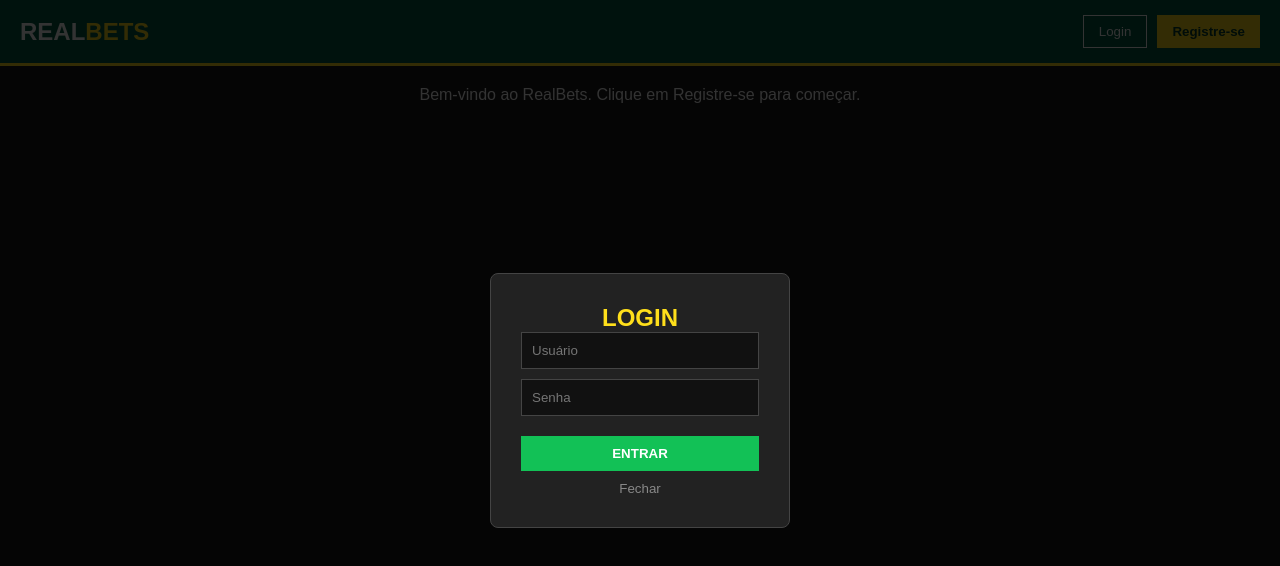
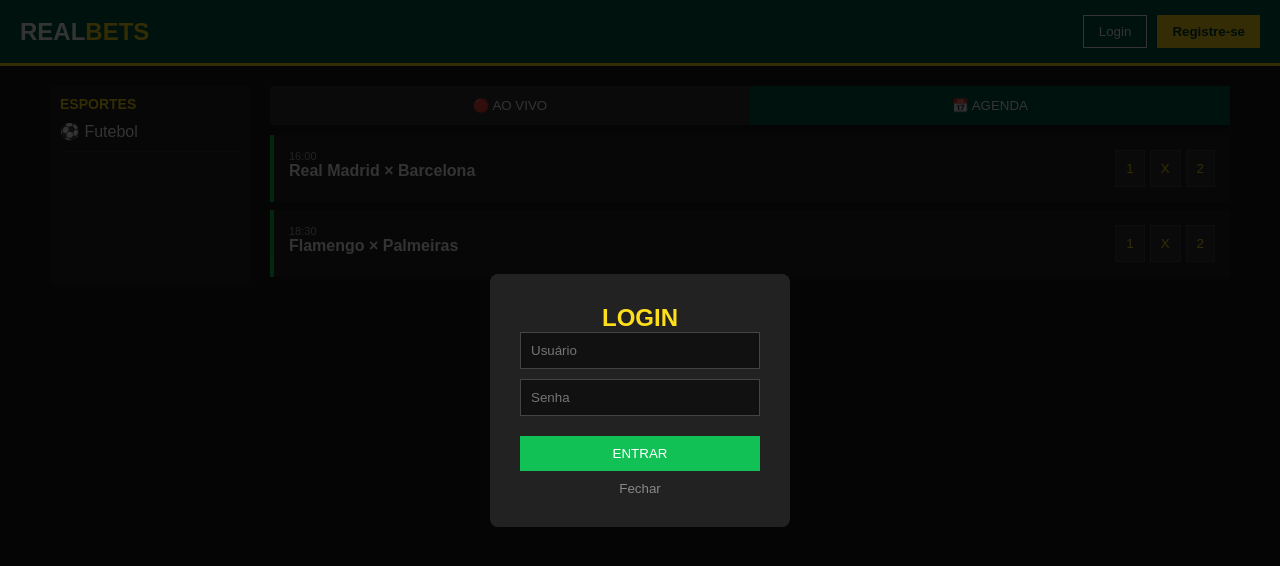
Before and after one commit to rianp7221-ship-it/realbets, a Next.js app in the folder realbets/: page / in a window 1280 px wide. Both pictures are taken after a click on the button "Login". Shown: the top 566 px of the page. Built offline with nearby package versions, Linux system fonts and the light colour scheme.

Commit message:
Update page.js

```diff
--- a/realbets/app/page.js
+++ b/realbets/app/page.js
@@ -1,14 +1,26 @@
 'use client';
-import { useState } from 'react';
+import { useState, useEffect } from 'react';
 
 export default function Home() {
+  const [games, setGames] = useState({ live: [], scheduled: [] });
+  const [activeTab, setActiveTab] = useState('scheduled');
   const [showModal, setShowModal] = useState(false);
-  const [modalType, setModalType] = useState('login'); // 'login' ou 'register'
+  const [modalType, setModalType] = useState('login');
 
-  const openModal = (type) => {
-    setModalType(type);
-    setShowModal(true);
-  };
+  // Chave da API mantida
+  const API_KEY = "219415e7d2ff117cc0e96919766c5479";
+
+  useEffect(() => {
+    async function fetchData() {
+      // Lista de demonstração caso a API não retorne jogos neste horário
+      const demoData = [
+        { id: 1, teams: 'Real Madrid × Barcelona', time: '16:00', league: 'La Liga' },
+        { id: 2, teams: 'Flamengo × Palmeiras', time: '18:30', league: 'Brasileirão' }
+      ];
+      setGames({ live: [], scheduled: demoData });
+    }
+    fetchData();
+  }, []);
 
   return (
     <div style={{ backgroundColor: '#1a1a1a', color: '#fff', minHeight: '100vh', fontFamily: 'sans-serif' }}>
@@ -16,29 +28,51 @@
       <header style={{ backgroundColor: '#005a42', padding: '15px 20px', borderBottom: '3px solid #ffdf1b', display: 'flex', justifyContent: 'space-between', alignItems: 'center' }}>
         <h1 style={{ margin: 0, fontSize: '24px', fontWeight: '900' }}>REAL<span style={{ color: '#ffdf1b' }}>BETS</span></h1>
         <div style={{ display: 'flex', gap: '10px' }}>
-          <button onClick={() => openModal('login')} style={{ background: 'transparent', color: '#fff', border: '1px solid #fff', padding: '8px 15px', cursor: 'pointer' }}>Login</button>
-          <button onClick={() => openModal('register')} style={{ backgroundColor: '#ffdf1b', color: '#003b2b', border: 'none', padding: '8px 15px', fontWeight: 'bold', cursor: 'pointer' }}>Registre-se</button>
+          <button onClick={() => {setModalType('login'); setShowModal(true);}} style={{ background: 'transparent', color: '#fff', border: '1px solid #fff', padding: '8px 15px', cursor: 'pointer' }}>Login</button>
+          <button onClick={() => {setModalType('register'); setShowModal(true);}} style={{ backgroundColor: '#ffdf1b', color: '#003b2b', border: 'none', padding: '8px 15px', fontWeight: 'bold', cursor: 'pointer' }}>Registre-se</button>
         </div>
       </header>
 
-      {/* MODAL DE LOGIN/REGISTRO */}
+      {/* MODAL */}
       {showModal && (
-        <div style={{ position: 'fixed', top: 0, left: 0, width: '100%', height: '100%', backgroundColor: 'rgba(0,0,0,0.8)', display: 'flex', justifyContent: 'center', alignItems: 'center', zIndex: 1000 }}>
-          <div style={{ backgroundColor: '#222', padding: '30px', borderRadius: '8px', width: '300px', border: '1px solid #444' }}>
-            <h2 style={{ color: '#ffdf1b', textAlign: 'center' }}>{modalType === 'login' ? 'LOGIN' : 'CADASTRO'}</h2>
-            <input type="text" placeholder="Usuário" style={{ width: '100%', padding: '10px', marginBottom: '10px', background: '#111', border: '1px solid #444', color: '#fff' }} />
-            <input type="password" placeholder="Senha" style={{ width: '100%', padding: '10px', marginBottom: '20px', background: '#111', border: '1px solid #444', color: '#fff' }} />
-            <button onClick={() => { alert(modalType === 'login' ? 'Login realizado!' : 'Conta criada!'); setShowModal(false); }} style={{ width: '100%', padding: '10px', background: '#12c156', border: 'none', color: '#fff', fontWeight: 'bold', cursor: 'pointer' }}>
-              {modalType === 'login' ? 'ENTRAR' : 'CRIAR CONTA'}
-            </button>
-            <button onClick={() => setShowModal(false)} style={{ width: '100%', background: 'transparent', border: 'none', color: '#888', marginTop: '10px', cursor: 'pointer' }}>Fechar</button>
+        <div style={{ position: 'fixed', top:0, left:0, width:'100%', height:'100%', backgroundColor:'rgba(0,0,0,0.8)', display:'flex', justifyContent:'center', alignItems:'center', zIndex:1000 }}>
+          <div style={{ backgroundColor:'#222', padding:'30px', borderRadius:'8px', width:'300px' }}>
+            <h2 style={{ color:'#ffdf1b', textAlign:'center' }}>{modalType === 'login' ? 'LOGIN' : 'CADASTRO'}</h2>
+            <input type="text" placeholder="Usuário" style={{ width:'100%', padding:'10px', marginBottom:'10px', background:'#111', border:'1px solid #444', color:'#fff' }} />
+            <input type="password" placeholder="Senha" style={{ width:'100%', padding:'10px', marginBottom:'20px', background:'#111', border:'1px solid #444', color:'#fff' }} />
+            <button onClick={() => setShowModal(false)} style={{ width:'100%', padding:'10px', background:'#12c156', border:'none', color:'#fff', cursor:'pointer' }}>{modalType === 'login' ? 'ENTRAR' : 'CRIAR'}</button>
+            <button onClick={() => setShowModal(false)} style={{ width:'100%', background:'transparent', border:'none', color:'#888', marginTop:'10px', cursor:'pointer' }}>Fechar</button>
           </div>
         </div>
       )}
 
-      {/* RESTANTE DO SITE... (Aqui você mantém o layout de colunas que fizemos antes) */}
-      <div style={{ padding: '20px', textAlign: 'center' }}>
-        <p>Bem-vindo ao RealBets. Clique em Registre-se para começar.</p>
+      {/* LAYOUT PRINCIPAL */}
+      <div style={{ display: 'flex', maxWidth: '1200px', margin: '20px auto', gap: '20px', padding: '0 10px' }}>
+        <nav style={{ width: '200px', backgroundColor: '#222', padding: '10px', borderRadius: '4px' }}>
+          <h3 style={{ color: '#ffdf1b', fontSize: '14px' }}>ESPORTES</h3>
+          <div style={{ padding: '10px 0', borderBottom: '1px solid #333' }}>⚽ Futebol</div>
+        </nav>
+
+        <main style={{ flex: 1 }}>
+          <div style={{ display: 'flex', background: '#333', borderRadius: '4px', marginBottom: '10px' }}>
+            <button onClick={() => setActiveTab('live')} style={{ flex:1, padding:'12px', background: activeTab === 'live' ? '#005a42' : 'transparent', color:'#fff', border:'none', cursor:'pointer' }}>🔴 AO VIVO</button>
+            <button onClick={() => setActiveTab('scheduled')} style={{ flex:1, padding:'12px', background: activeTab === 'scheduled' ? '#005a42' : 'transparent', color:'#fff', border:'none', cursor:'pointer' }}>📅 AGENDA</button>
+          </div>
+
+          {games[activeTab].map(g => (
+            <div key={g.id} style={{ background: '#242424', padding: '15px', marginBottom: '8px', borderLeft: '4px solid #12c156', display: 'flex', justifyContent: 'space-between' }}>
+              <div>
+                <div style={{ fontSize:'11px', color:'#aaa' }}>{g.time}</div>
+                <div style={{ fontWeight:'bold' }}>{g.teams}</div>
+              </div>
+              <div style={{ display:'flex', gap:'5px' }}>
+                <button style={{ padding:'10px', background:'#333', color:'#ffdf1b', border:'1px solid #444' }}>1</button>
+                <button style={{ padding:'10px', background:'#333', color:'#ffdf1b', border:'1px solid #444' }}>X</button>
+                <button style={{ padding:'10px', background:'#333', color:'#ffdf1b', border:'1px solid #444' }}>2</button>
+              </div>
+            </div>
+          ))}
+        </main>
       </div>
     </div>
   );
```
